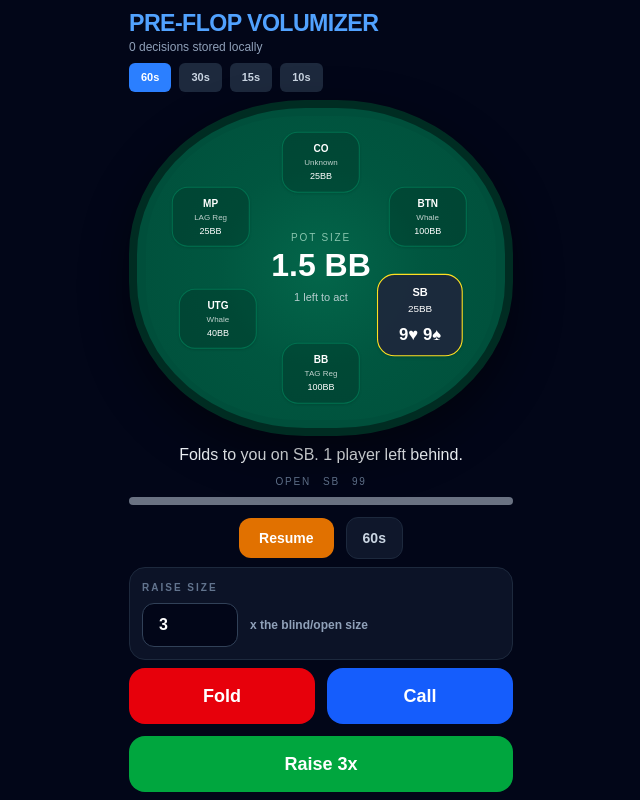
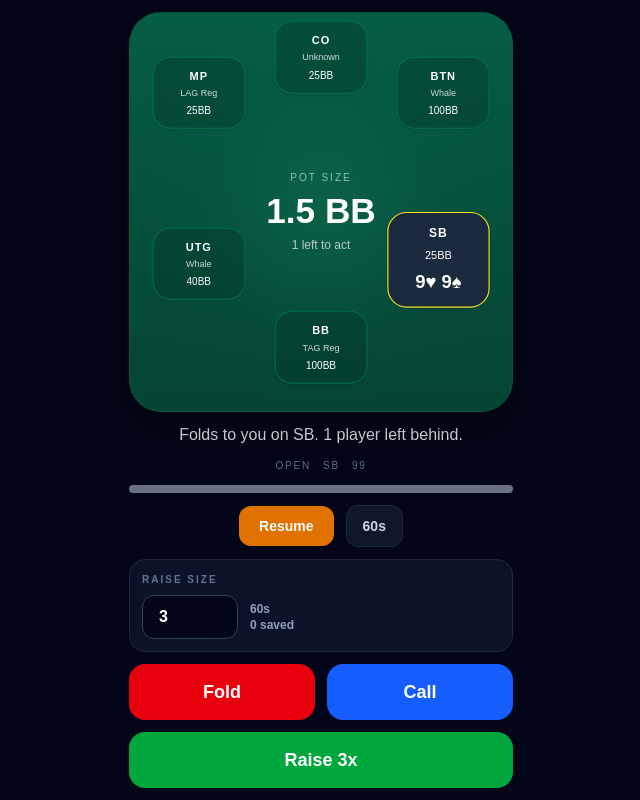
Before and after one commit to jonnyness78/poker-trainer, a Next.js app: page / in a window 1280 px wide. Shown: the whole page, without its empty margins (319-959 px from the left). Built offline with nearby package versions, Linux system fonts and the light colour scheme.

Commit message:
Refactor seat positions and clean up UI elements
Updated seat positions and removed timer presets from the UI.

```diff
--- a/app/page.tsx
+++ b/app/page.tsx
@@ -51,15 +51,13 @@ type DecisionRecord = {
 const POSITIONS: Position[] = ['UTG', 'MP', 'CO', 'BTN', 'SB', 'BB'];
 
 const SEAT_POSITIONS: Record<Position, React.CSSProperties> = {
-  BB: { left: '50%', top: '83%' },
-  UTG: { left: '22%', top: '66%' },
-  MP: { left: '20%', top: '34%' },
-  CO: { left: '50%', top: '17%' },
-  BTN: { left: '79%', top: '34%' },
-  SB: { left: '78%', top: '66%' }
+  BB: { left: '50%', top: '84%' },
+  UTG: { left: '18%', top: '63%' },
+  MP: { left: '18%', top: '20%' },
+  CO: { left: '50%', top: '11%' },
+  BTN: { left: '82%', top: '20%' },
+  SB: { left: '82%', top: '63%' }
 };
-
-const TIMER_PRESETS = [60, 30, 15, 10];
 
 const STACKS = [25, 40, 100, 200];
 const STORAGE_KEY = 'preflop-trainer-decisions';
@@ -500,30 +498,9 @@ function PokerTrainer() {
 
   return (
     <div className="h-[100dvh] overflow-hidden bg-slate-950 px-3 py-3 text-white">
-      <div className="mx-auto flex h-full w-full max-w-sm flex-col gap-2">
-        <div>
-          <h1 className="text-[1.45rem] font-extrabold leading-none tracking-tight text-blue-400">PRE-FLOP VOLUMIZER</h1>
-          <p className="mt-1 text-xs text-slate-400">
-            {decisionCount} decisions stored locally
-          </p>
-        </div>
-
-        <div className="flex gap-2">
-          {TIMER_PRESETS.map((seconds) => (
-            <button
-              key={seconds}
-              onClick={() => setTimerMax(seconds)}
-              className={`rounded-md px-3 py-1.5 text-[11px] font-semibold ${
-                timerMax === seconds ? 'bg-blue-500 text-white' : 'bg-slate-800 text-slate-300'
-              }`}
-            >
-              {seconds}s
-            </button>
-          ))}
-        </div>
-
-        <div className="relative mx-auto h-[min(42vh,21rem)] w-full max-w-sm flex-none overflow-hidden rounded-[46%] border-[8px] border-emerald-950 bg-emerald-900 shadow-[0_18px_48px_rgba(0,0,0,0.45)]">
-          <div className="absolute inset-[2.5%] rounded-[44%] bg-[radial-gradient(circle_at_center,_rgba(16,185,129,0.22),_rgba(5,150,105,0.1)_45%,_rgba(6,78,59,0.08)_100%)]" />
+      <div className="mx-auto flex h-full w-full max-w-sm flex-col gap-3">
+        <div className="relative flex-1 overflow-hidden rounded-[2rem] border border-emerald-800/60 bg-[linear-gradient(180deg,rgba(6,95,70,0.98),rgba(5,70,52,0.98))] shadow-[0_18px_48px_rgba(0,0,0,0.45)]">
+          <div className="absolute inset-0 bg-[radial-gradient(circle_at_center,rgba(52,211,153,0.12),rgba(16,185,129,0.02)_45%,transparent_75%)]" />
 
           {POSITIONS.map((pos) => {
             const player = scenario.table.find((entry) => entry.position === pos)!;
@@ -551,31 +528,31 @@ function PokerTrainer() {
             return (
               <div
                 key={pos}
-                className={`absolute w-[4.9rem] rounded-[1rem] border px-1.5 py-2 text-center shadow-sm transition-all duration-200 ${
+                className={`absolute w-[5.8rem] rounded-[1.1rem] border px-2 py-2.5 text-center shadow-sm transition-all duration-200 ${
                   isHero
                     ? 'scale-110 border-yellow-300 bg-slate-800/95'
                     : action
                       ? actionStyle
-                      : 'border-emerald-700/80 bg-emerald-950/35'
+                      : 'border-emerald-700/80 bg-emerald-950/30'
                 }`}
                 style={{
                   ...SEAT_POSITIONS[pos],
                   transform: 'translate(-50%, -50%)'
                 }}
               >
-                <div className="text-[10px] font-semibold">{pos}</div>
-                {!isHero && <div className="mt-0.5 text-[8px] leading-tight opacity-75">{player.type}</div>}
-                <div className="mt-0.5 text-[9px] font-medium">{player.stack}BB</div>
-                {isHero && <div className="mt-1 text-[0.95rem] font-bold">{scenario.hand.join(' ')}</div>}
-                {action && <div className="mt-1 text-[8px] font-semibold">{actionLabel}</div>}
+                <div className="text-[11px] font-semibold tracking-[0.08em]">{pos}</div>
+                {!isHero && <div className="mt-1 text-[9px] leading-tight opacity-80">{player.type}</div>}
+                <div className="mt-1 text-[10px] font-medium">{player.stack}BB</div>
+                {isHero && <div className="mt-1 text-[1.05rem] font-bold">{scenario.hand.join(' ')}</div>}
+                {action && <div className="mt-1 text-[9px] font-semibold">{actionLabel}</div>}
               </div>
             );
           })}
 
-          <div className="absolute left-1/2 top-1/2 w-28 -translate-x-1/2 -translate-y-1/2 text-center">
-            <div className="text-[10px] uppercase tracking-[0.18em] text-emerald-100/65">Pot Size</div>
-            <div className="mt-1 text-[2rem] font-bold leading-none">{scenario.pot} BB</div>
-            <div className="mt-2 text-[11px] text-slate-200/80">
+          <div className="absolute left-1/2 top-1/2 w-32 -translate-x-1/2 -translate-y-1/2 text-center">
+            <div className="text-[10px] uppercase tracking-[0.2em] text-emerald-100/65">Pot Size</div>
+            <div className="mt-2 text-[2.2rem] font-bold leading-none">{scenario.pot} BB</div>
+            <div className="mt-2 text-[12px] text-slate-200/80">
               {scenario.playersLeft} left to act
             </div>
           </div>
@@ -626,7 +603,10 @@ function PokerTrainer() {
               onChange={(event) => setRaiseSize(event.target.value)}
               className="h-11 w-24 rounded-xl border border-slate-700 bg-slate-950 px-4 text-base font-bold text-white outline-none"
             />
-            <span className="text-xs font-semibold text-slate-400">x the blind/open size</span>
+            <div className="text-xs font-semibold text-slate-400">
+              <div>{timeLeft}s</div>
+              <div>{decisionCount} saved</div>
+            </div>
           </div>
         </div>
 
```
